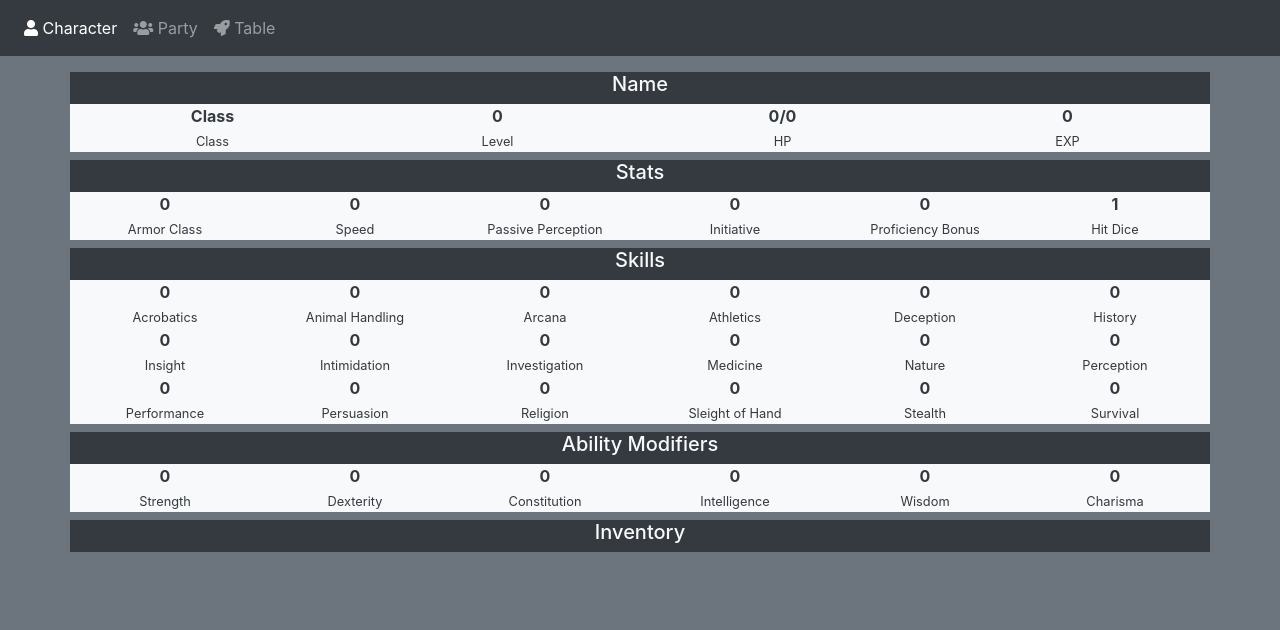
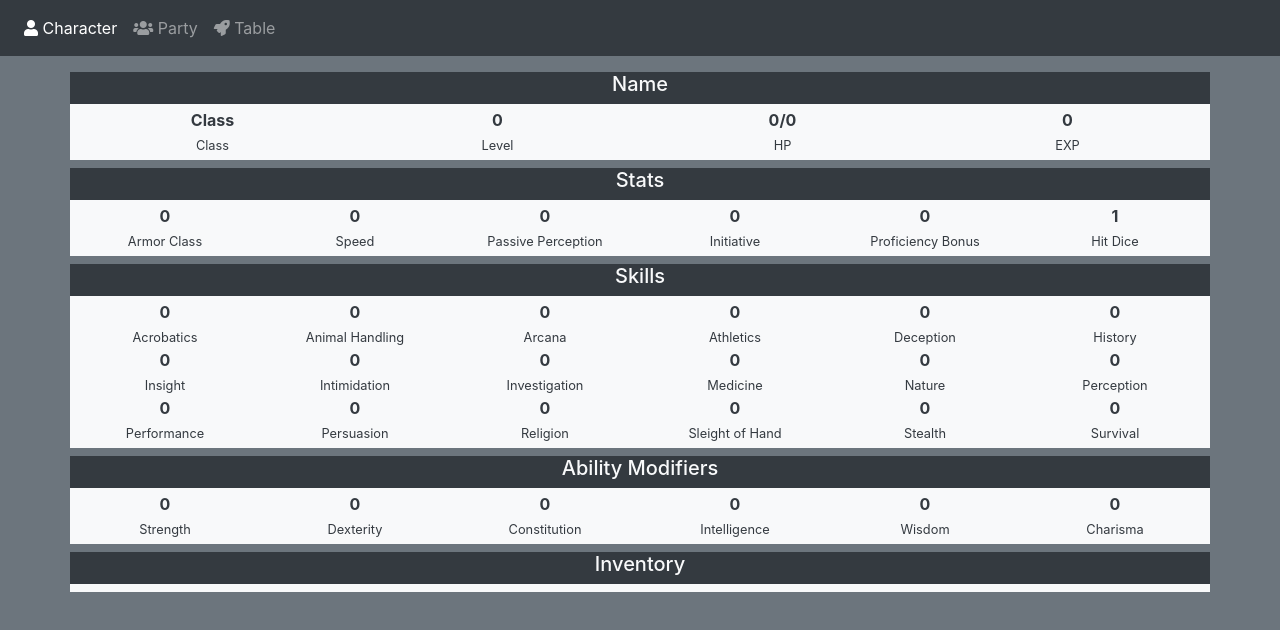
Before and after one commit to segabl/character-manager-dnd, a plain HTML site: page client/index.html in a window 1280 px wide. Drawn offline with Linux system fonts and the light colour scheme.

Commit message:
Fix navbar toggle

```diff
--- a/client/index.html
+++ b/client/index.html
@@ -16,7 +16,9 @@
 <body class="bg-secondary">
 
 <nav class="navbar navbar-expand-sm fixed-top navbar-dark bg-dark">
-  <button class="navbar-toggler" type="button" data-toggle="collapse" data-target="#navbarSupportedContent"><span class="navbar-toggler-icon"></span></button>
+  <button class="navbar-toggler" type="button" data-toggle="collapse" data-target="#navbarSupportedContent">
+    <span class="navbar-toggler-icon"></span>
+  </button>
   <div class="collapse navbar-collapse" id="navbarSupportedContent">
     <ul class="navbar-nav mr-auto">
       <li><a class="nav-link active" id="characterNav" href="#" onclick="switchView(this.id, 'characterView')"><i class="fas fa-user"></i>&nbsp;Character</a></li>
@@ -34,7 +36,7 @@
   <div class="row text-center text-light bg-dark">
     <h5 id="name" class="col">Name</h5>
   </div>
-  <div class="row mb-2 text-center text-dark bg-light">
+  <div class="row py-1 mb-2 text-center text-dark bg-light">
     <div class="col-sm-3 col-6">
       <strong id="class">Class</strong><br><small>Class</small>
     </div>
@@ -53,7 +55,7 @@
   <div class="row text-center text-light bg-dark">
     <h5 class="col">Stats</h5>
   </div>
-  <div class="row mb-2 text-center text-dark bg-light">
+  <div class="row py-1 mb-2 text-center text-dark bg-light">
     <div class="col-md-2 col-sm-4 col-6">
       <strong id="stat_armor_class">0</strong><br><small>Armor Class</small>
     </div>
@@ -78,7 +80,7 @@
   <div class="row text-center text-light bg-dark">
     <h5 class="col">Skills</h5>
   </div>
-  <div class="row mb-2 text-center text-dark bg-light">
+  <div class="row py-1 mb-2 text-center text-dark bg-light">
     <div class="col-md-2 col-sm-4 col-6">
       <strong id="skill_acrobatics">0</strong><br><small>Acrobatics</small>
     </div>
@@ -139,7 +141,7 @@
   <div class="row text-center text-light bg-dark">
     <h5 class="col">Ability Modifiers</h5>
   </div>
-  <div class="row mb-2 text-center text-dark bg-light">
+  <div class="row py-1 mb-2 text-center text-dark bg-light">
     <div class="col-md-2 col-sm-4 col-6">
       <strong id="modifier_strength">0</strong><br><small>Strength</small>
     </div>
@@ -164,7 +166,7 @@
   <div class="row text-center text-light bg-dark">
     <h5 class="col">Inventory</h5>
   </div>
-  <div id="inventory" class="row mb-2 text-center text-dark bg-light">
+  <div id="inventory" class="row py-1 mb-2 text-center text-dark bg-light">
 
   </div>
 </div>
@@ -178,8 +180,8 @@ PartyView
     <img id="drag1" src="img/placeholder.png" draggable="true" ondragstart="drag(event)" width="336" height="69">
 </div>
 
+<script src="js/jquery-3.4.1.min.js"></script>
 <script src="js/bootstrap.min.js"></script>
-<script src="js/jquery-3.4.1.min.js"></script>
 <script>
   const server = connectToServer();
   var currentContext = "characterView";
--- a/client/js/client.js
+++ b/client/js/client.js
@@ -35,17 +35,16 @@ function updateCharacter(data) {
   jQuery.each(data.stats, function(k, v) {
     $("#stat_" + k).html(v);
   });
-  let proficiency_bonus = data.stats.proficiency_bonus;
   jQuery.each(data.skills, function(k, v) {
     let element = $("#skill_" + k);
-    element.html(v.proficient ? v.value + proficiency_bonus : v.value);
+    element.html(v.proficient ? v.value + data.stats.proficiency_bonus : v.value);
     if (v.proficient) {
       element.addClass("text-success");
     }
   });
   jQuery.each(data.modifiers, function(k, v) {
     let element = $("#modifier_" + k);
-    element.html(v.proficient ? v.value + " (" + (v.value + proficiency_bonus) + ")" : v.value);
+    element.html(v.proficient ? v.value + " (" + (v.value + data.stats.proficiency_bonus) + ")" : v.value);
     if (v.proficient) {
       element.addClass("text-success");
     }
```
